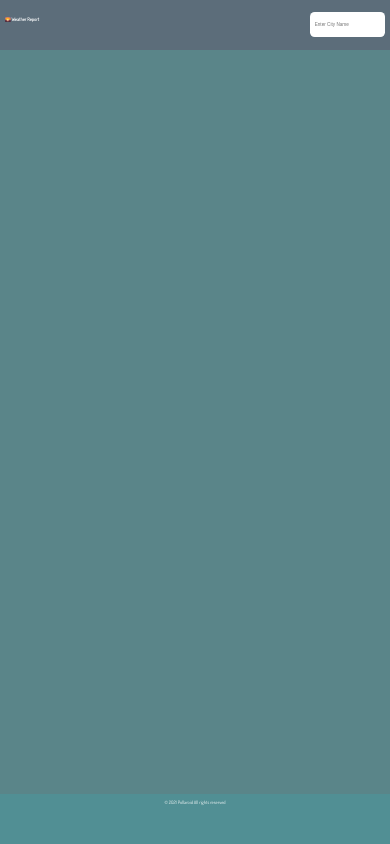
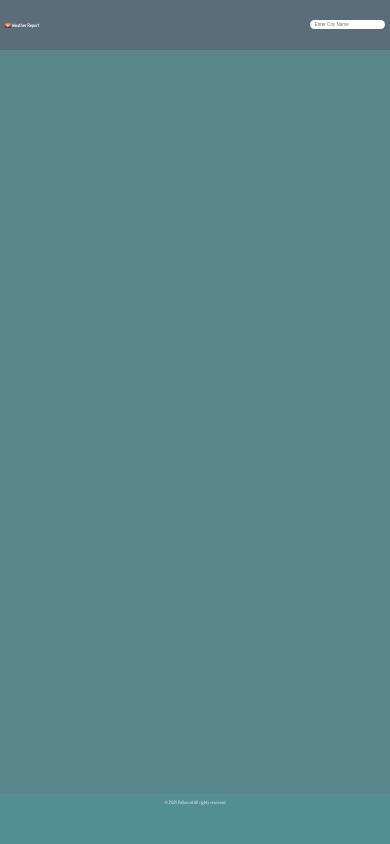
Before and after one commit to greazleay/weather-app, a plain HTML site: page index.html in a window 390 px wide. Drawn offline with Linux system fonts and the light colour scheme.

Commit message:
Fixed issue with UI responsiveness

```diff
--- a/style.css
+++ b/style.css
@@ -1,5 +1,5 @@
 :root {
-    --fs: 1.2em
+    --fs: 1.1em
 }
 
 *, *::before, *::after {
@@ -29,7 +29,7 @@ html {
 }
 
 body {
-    background: url('') center/100% 100% no-repeat;
+    /* background: url('') center/100% 100% no-repeat; */
     font-family: 'Open Sans';
     margin: 0;
 }
@@ -38,8 +38,8 @@ body {
     display: flex;
     flex-flow: column wrap;
     place-content: center space-between;
-    height: 100vh;
-    width: 100vw;
+    min-height: 100vh;
+    min-width: 100vw;
     background-color: #5A8589;
 }
 
@@ -64,12 +64,18 @@ body {
 .nav-bar input {
     margin-right: 1rem;
     align-self: center;
-    height: 50%;
-    border-radius: 1rem;
+    height: 2em;
+    border-radius: 3em;
     border: none;
     outline: none;
     padding: 1rem;
 }
+
+/* @media (max-width: 1400px) {
+    .nav-bar input {
+        height: 1em;
+    }
+} */
 
 main {
     width: 100%;
```
